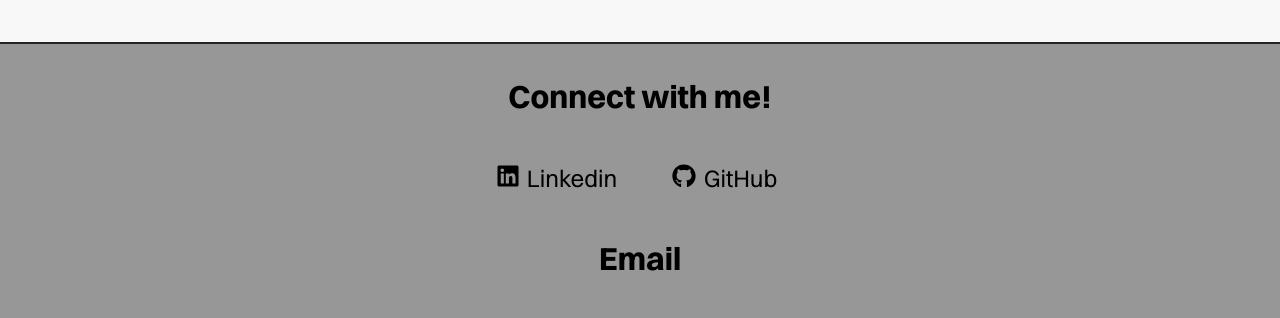
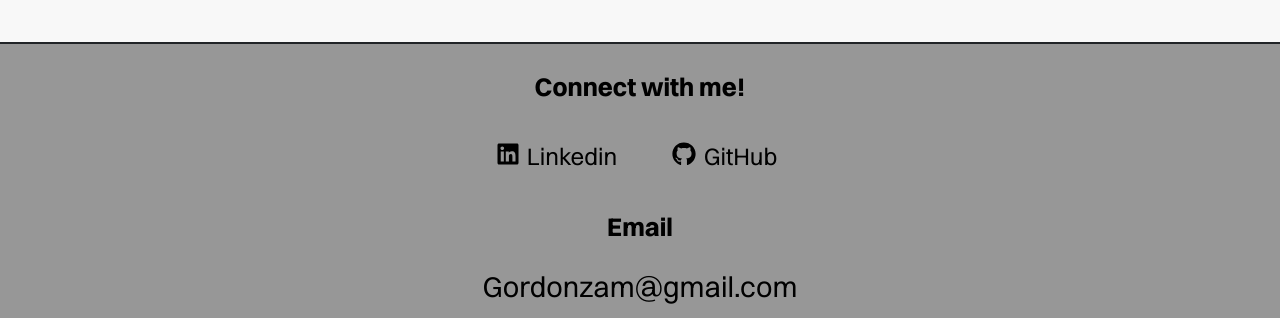
Before and after one commit to GordonNZ/Portfolio, a React (Create React App) app: page / in a window 1280 px wide. Shown: the part 3481-3799 px from the top of the page. Built offline with nearby package versions, Linux system fonts and the light colour scheme; no server answers.

Commit message:
added favicon, cleaned up code

```diff
--- a/src/App.css
+++ b/src/App.css
@@ -16,7 +16,6 @@
   font-display: swap;
   font-style: normal;
 }
-
 @import url('https://fonts.googleapis.com/css2?family=Poppins:ital,wght@0,100;0,200;0,300;0,400;0,500;0,600;0,700;0,800;0,900;1,100;1,200;1,300;1,400;1,500;1,600;1,700;1,800;1,900&display=swap');
 
 * {
@@ -37,17 +36,8 @@
   --textMainWhite: #f8f8f8;
   --textMainBlack: #212427;
 }
-
 html {
   background-color: var(--textMainWhite);
   scroll-behavior: smooth;
   max-width: 100%;
 }
-html,
-body {
-  min-height: 100% !important;
-}
-
-.homePage {
-  height: 100% !important;
-}
--- a/src/pages/components/Footer.css
+++ b/src/pages/components/Footer.css
@@ -1,6 +1,4 @@
 .footer {
-  /* height: 150%; */
-  /* justify-content: center; */
   margin-top: 5em;
   flex-direction: column;
   align-items: center;
@@ -11,7 +9,7 @@
 }
 .connectH2 {
   margin: 1em 1em;
-  font-size: clamp(1.5rem, 2rem, 2.25rem);
+  font-size: clamp(1.5rem, 2vw, 2.25rem);
 }
 .connectLink {
   margin: 0.5em 1em;
@@ -22,7 +20,7 @@
 }
 .contactEmailH3 {
   margin: 1em;
-  font-size: 2rem;
+  font-size: clamp(1.5rem, 2vw, 2.25rem);
 }
 .contactEmail {
   font-size: 1.8rem;
--- a/src/pages/components/Hero.css
+++ b/src/pages/components/Hero.css
@@ -49,6 +49,16 @@
   /* animation: animateHeroDesc 5s infinite linear; */
   max-width: fit-content;
 }
+.heroP {
+  font-size: clamp(1rem, 2vw, 1rem);
+  position: relative;
+  left: 6rem;
+}
+.heroImg {
+  width: 18%;
+  border-radius: 32% 68% 45% 55% / 57% 46% 54% 43%;
+  border: 3px solid var(--textMainWhite);
+}
 @media (prefers-reduced-motion: no-preference) {
   .heroDesc {
     animation: animateHeroDesc 4s infinite linear;
@@ -58,17 +68,7 @@
       background-position: var(--bg-size) 0;
     }
   }
-}
-
-.heroP {
-  font-size: clamp(1rem, 2vw, 1rem);
-  position: relative;
-  left: 6rem;
-}
   .heroImg {
-  width: 18%;
-  border-radius: 32% 68% 45% 55% / 57% 46% 54% 43%;
-  border: 3px solid var(--textMainWhite);
     animation: heroImg 6s 1s infinite linear alternate;
   }
   @keyframes heroImg {
@@ -77,6 +77,7 @@
     }
     100% {
       border-radius: 70% 30% 67% 33% / 37% 72% 28% 63%;
+    }
   }
 }
 @media (max-width: 1024px) {
@@ -145,7 +146,6 @@
     /* position: relative; */
     left: 1em;
   }
-
   .heroImg {
     width: 75%;
   }
--- a/src/pages/components/Hero.js
+++ b/src/pages/components/Hero.js
@@ -1,18 +1,16 @@
 import React, { useEffect, useState } from 'react';
 import './Hero.css';
 import axios from 'axios';
-//npm i @react-spring/parallax
-// import { Parallax, ParallaxLayer } from '@react-spring/parallax';
 import gordon from '../../assets//img/gordon.jpg';
+
 export default function Hero() {
   const [background, setBackground] = useState('');
-
-  const ranNum = Math.floor(Math.random() * 20);
-  // console.log(ranNum);
 
   const ACCESSKEY = process.env.REACT_APP_ACCESS_KEY;
 
   useEffect(() => {
+    const ranNum = Math.floor(Math.random() * 20);
+    // console.log(ranNum);
     const getBackground = async () => {
       try {
         //await - waits for data to be ready while running rest of js code
--- a/src/pages/components/ImageSlider.js
+++ b/src/pages/components/ImageSlider.js
@@ -1,5 +1,4 @@
 import React, { useState } from 'react';
-// import { ToDoSlides } from './ToDoSlides';
 import { FaAngleLeft, FaAngleRight } from 'react-icons/fa';
 import './Slider.css';
 
@@ -13,18 +12,14 @@ export default function ImageSlider({ slides }) {
   const prevSlide = () => {
     setCurrent(current === 0 ? length - 1 : current - 1);
   };
-  // if (!Array.isArray(slides) || slides.length <= 0) {
-  //   return null;
-  // }
 
   const slideStyles = {
     backgroundImage: `url(${slides[current].image})`,
     backgroundSize: 'contain',
     backgroundRepeat: 'no-repeat',
     backgroundPosition: 'center',
-    borderRadius: '10px',
     width: '100%',
-    height: '60vh',
+    minHeight: '60vh',
   };
   // console.log(slides[current].image, 'hello from imageslider');
   return (
@@ -32,19 +27,6 @@ export default function ImageSlider({ slides }) {
       <FaAngleLeft className='leftArrow arrow' onClick={prevSlide} />
       <FaAngleRight className='rightArrow arrow' onClick={nextSlide} />
       <div style={slideStyles}></div>
-
-      {/* {slides.map((slide, index) => {
-        return (
-          <div
-            className={index === current ? 'slide active' : 'slide'}
-            key={index}
-          >
-            {index === current && (
-              <img src={slide.image} alt='todo web app' className='image' />
-            )}
-          </div>
-        );
-      })} */}
     </div>
   );
 }
--- a/src/pages/components/Main.css
+++ b/src/pages/components/Main.css
@@ -90,6 +90,7 @@ article {
   filter: blur(40px);
   animation: rotate 5s infinite linear alternate;
 }
+@media (prefers-reduced-motion: no-preference) {
   @keyframes rotate {
     from {
       transform: translate(-50%, -50%) rotate(0deg);
@@ -104,20 +105,6 @@ article {
       transform-origin: center;
     }
   }
-main {
-  max-height: 100% !important;
-}
-/* .blur {
-  min-height: 100% !important;
-  width: 100%;
-  position: absolute;
-  z-index: -1;
-  backdrop-filter: blur(100px);
-  top: 11vh;
-  /* background-color: brown; */
-/* }  */
-
-@media (prefers-reduced-motion: no-preference) {
   .hidden {
     opacity: 0;
     filter: blur(1px);
@@ -161,7 +148,6 @@ main {
     padding: 0.5em 0.2em 0 0.2em;
   }
 }
-
 @media (max-width: 375px) {
   .mainProjectSection {
     margin: 0 0.5em;
--- a/src/pages/components/Main.js
+++ b/src/pages/components/Main.js
@@ -20,6 +20,7 @@ export default function Main() {
   const [mousePosition, setMousePosition] = useState({ x: 0, y: 0 });
   const blobRef = useRef(null);
   const section = useRef([]);
+  const [position, setPosition] = useState(0);
 
   useEffect(() => {
     // Create a new Intersection Observer
@@ -53,9 +54,8 @@ export default function Main() {
         }
       );
     }
-  }, [mousePosition]);
+  }, [mousePosition, position]);
 
-  const [position, setPosition] = useState(0);
   const handleScroll = () => {
     const position = window.pageYOffset;
     setPosition(position);
@@ -80,6 +80,9 @@ export default function Main() {
     }
   }
 
+  const windowWidth = window.innerWidth;
+  // console.log(windowWidth);
+
   useEffect(() => {
     if (windowWidth > 1024) {
       document.addEventListener('mousemove', handleMouseMove);
@@ -87,10 +90,7 @@ export default function Main() {
         document.removeEventListener('mousemove', handleMouseMove);
       };
     }
-  }, []);
-
-  const windowWidth = window.innerWidth;
-  // console.log(windowWidth);
+  }, [windowWidth]);
 
   return (
     <main>
@@ -104,10 +104,8 @@ export default function Main() {
           ref={blobRef}
         ></div>
       )}
-      {/* <div className='blur' ref={divRef}></div> */}
       <section className='hidden' ref={(el) => section.current.push(el)}>
         <h2 className='mainH2 firstH2'>Background</h2>
-
         <div className='articleFlex'>
           <article>
             <h3 className='mainH3'>Mission Ready</h3>
--- a/src/pages/components/MobileNav.js
+++ b/src/pages/components/MobileNav.js
@@ -4,9 +4,8 @@ import { VscFilePdf } from 'react-icons/vsc';
 import { HiMenu } from 'react-icons/hi';
 import { IoClose } from 'react-icons/io5';
 
-const RESUME = 'http://localhost:3000/GordonZamCV.pdf';
-
 export default function MobileNavBar() {
+  const RESUME = 'http://localhost:3000/GordonZamCV.pdf';
   const downloadResume = () => {
     window.open(RESUME);
     setOpen(false);
--- a/src/pages/components/NavBar.css
+++ b/src/pages/components/NavBar.css
@@ -80,7 +80,6 @@ a {
 li {
   margin-left: 0.3em;
 }
-
 a:hover {
   background: linear-gradient(to right, #a2d2ff, #ffafcc, #bde0fe, #cdb4db);
   -webkit-background-clip: text;
@@ -142,7 +141,6 @@ a:hover {
     right: 5%;
   }
 }
-
 @media (max-width: 375px) {
   .navList > * {
     margin: 0 0.5em;
--- a/src/pages/components/NavBar.js
+++ b/src/pages/components/NavBar.js
@@ -3,8 +3,6 @@ import './NavBar.css';
 import { FaLinkedin, FaGithub } from 'react-icons/fa';
 import { VscFilePdf } from 'react-icons/vsc';
 import MobileNav from './MobileNav';
-
-const RESUME = 'http://localhost:3000/GordonZamCV.pdf';
 
 export default function NavBar() {
   const [position, setPosition] = useState(0);
@@ -14,6 +12,8 @@ export default function NavBar() {
   };
   window.addEventListener('scroll', handleScroll, { passive: true });
   // console.log(position);
+
+  const RESUME = 'http://localhost:3000/GordonZamCV.pdf';
 
   const downloadResume = () => {
     window.open(RESUME);
```
Also changed, not shown: src/pages/components/Slider.css (+0 -14 lines), src/pages/components/Contact.js (deleted), 1 other file (tests, documents, lock files or other folders). Lines whose indentation alone changed are shown as unchanged.
